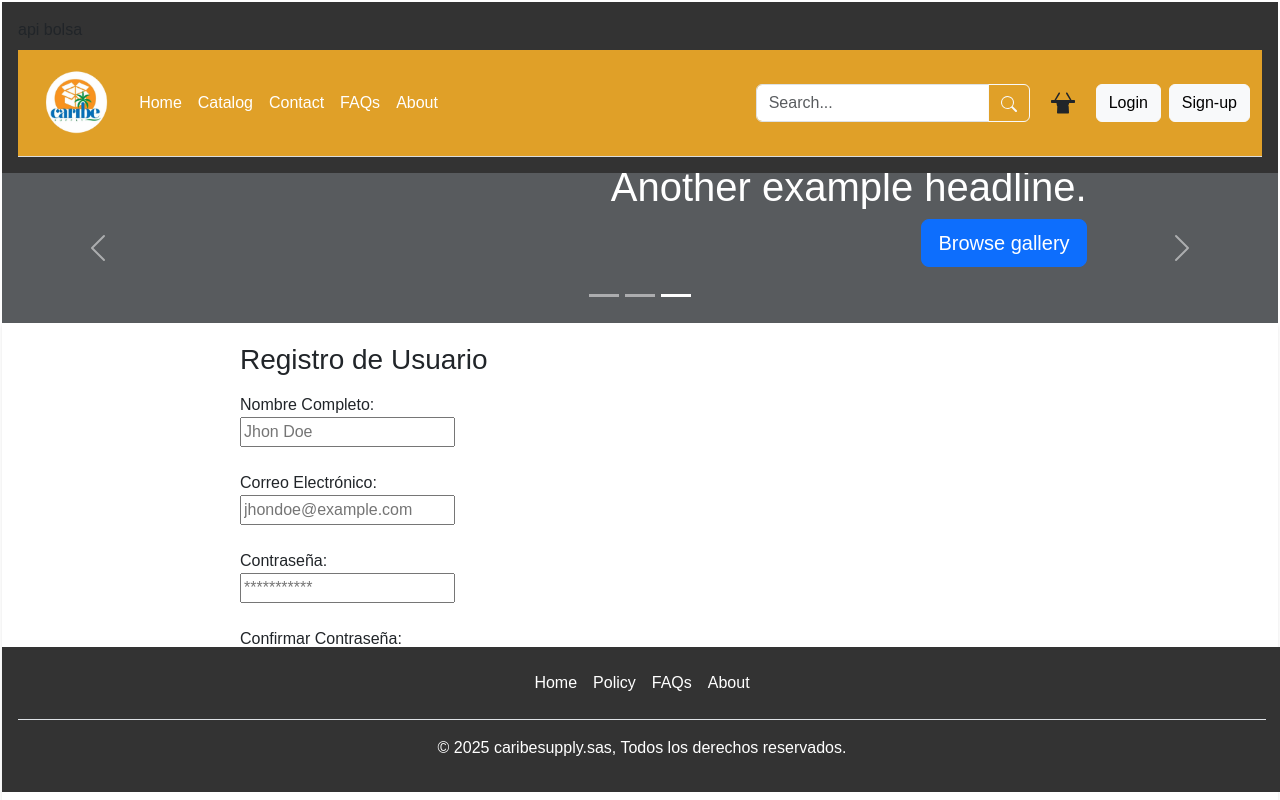
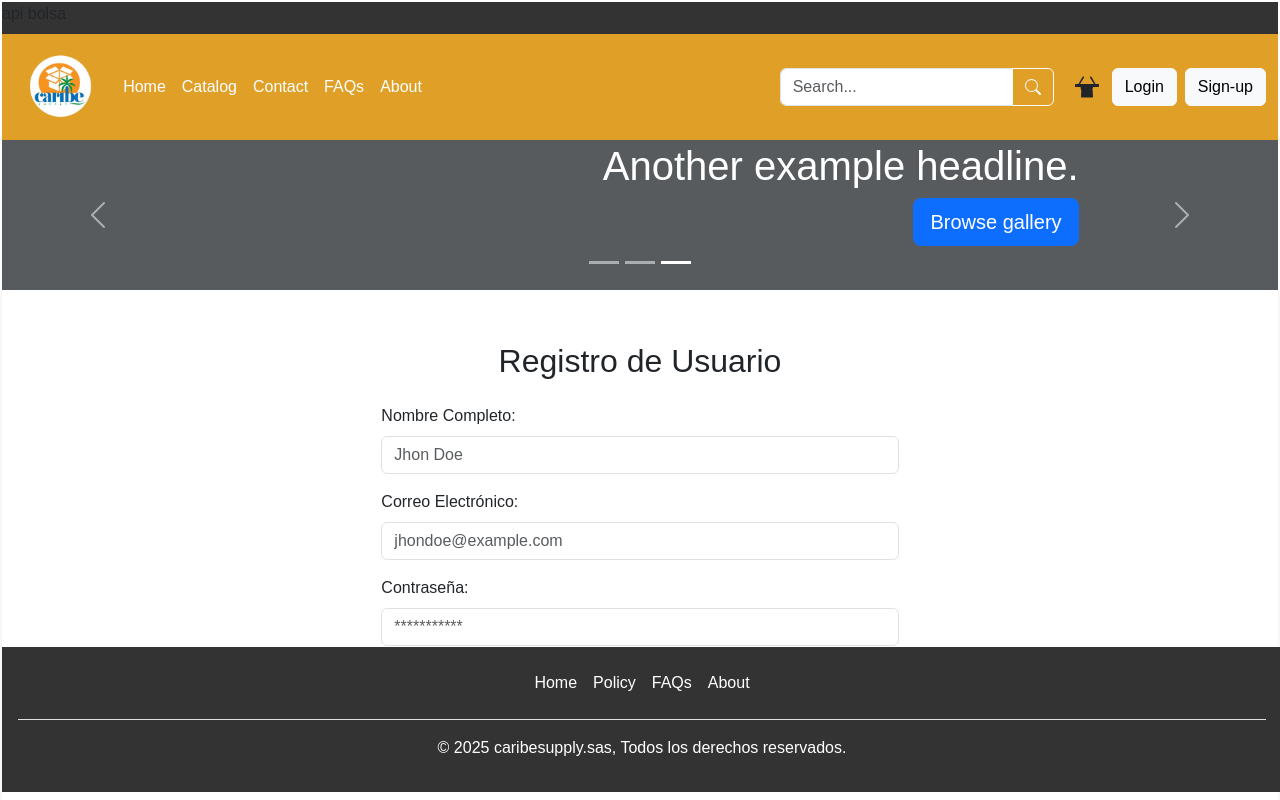
Before and after one commit to Osonigg/Caribe-Supply-SAS, a React (Create React App) app: page /register in a window 1280 px wide. Shown: the top 800 px of the page. Built offline with nearby package versions, Linux system fonts and the light colour scheme.

Commit message:
actualizando

```diff
--- a/src/App.css
+++ b/src/App.css
@@ -11,17 +11,9 @@
 }
 
 header {
-  padding: 1rem;
   width: 100%;
   top: 0;
   background-color: #333;
-  margin-bottom: 0;
-}
-
-.carousel-inner img {
-  width: 100%; /* Set width to 100% */
-  margin: auto;
-  min-height:200px;
 }
 
 .main-content {
--- a/src/components/Carousel.jsx
+++ b/src/components/Carousel.jsx
@@ -13,13 +13,13 @@ function Carousel() {
         </div>
 
         {/* imagenes para el slide */}
-        <div className="carousel-inner" role="listbox">
+        <div className="carousel-inner mt-md-0" role="listbox" height="100%">
           <div className="carousel-item">
             <svg aria-hidden="true" class="bd-placeholder-img" height="100%" preserveAspectRatio="xMidYMid slice" width="100%" xmlns="http://www.w3.org/2000/svg">
               <rect width="100%" height="100%" fill="var(--bs-secondary-color)"></rect>
             </svg>
 
-            <div className="carousel-caption text-star">
+            <div className="carousel-caption p-2 text-star mt-2">
               <h1>Example headline.</h1>
               <p><a class="btn btn-lg btn-primary" href="#">Sign up today</a></p>
             </div>
@@ -30,7 +30,7 @@ function Carousel() {
               <rect width="100%" height="100%" fill="var(--bs-secondary-color)"></rect>
             </svg>
 
-            <div class="carousel-caption">
+            <div class="carousel-caption p-2 mt-2">
               <h1>Another example headline.</h1>
               <p><a class="btn btn-lg btn-primary" href="#">Learn more</a></p>
             </div>
@@ -41,7 +41,7 @@ function Carousel() {
               <rect width="100%" height="100%" fill="var(--bs-secondary-color)"></rect>
             </svg>
 
-            <div class="carousel-caption text-end">
+            <div class="carousel-caption text-end p-2 mt-2">
               <h1>Another example headline.</h1>
               <p><a class="btn btn-lg btn-primary" href="#">Browse gallery</a></p>
             </div>
--- a/src/components/Navigation.css
+++ b/src/components/Navigation.css
@@ -1,9 +1,6 @@
-nav {
+.navbar {
   gap: 20px;
-  padding: 15px 20px;
   background: #e0a028;
-  border-bottom: 1px solid #ddd;
-  justify-content: space-between;
 }
 
 .nav-link {
@@ -19,3 +16,14 @@ nav {
 .nav-link:hover {
   box-shadow: 0 6px 12px rgba(51, 52, 53, 0.728);
 }
+
+
+@media (max-width: 600px) {
+  .navbar-toggler-icon {
+    justify-items: center;
+  }
+
+  .navbar {
+    justify-content: space-between;
+  }
+}
--- a/src/components/Navigation.jsx
+++ b/src/components/Navigation.jsx
@@ -1,10 +1,9 @@
-import logo from "./logo1.png";
+import logo from "../logo.png";
 import "./Navigation.css";
-import { Link, useLocation } from "react-router-dom";
+import { Link } from "react-router-dom";
 import { useState } from "react";
 
 function Navigation() {
-  const location = useLocation();
 
   // Inicializamos el estado con la ruta actual o el ID del enlace activo
   const [activeLink, setActiveLink] = useState("");
@@ -15,7 +14,6 @@ function Navigation() {
   const [isMenuOpen, setIsMenuOpen] = useState(false);
   const toggleMenu = () => setIsMenuOpen(!isMenuOpen);
   const [searchTerm, setSearchTerm] = useState("");
-  const [results, setResults] = useState("");
   const handleSearch = (event) => {
     event.preventDefault();
     // Aquí puedes añadir la lógica para buscar productos reales
@@ -25,7 +23,6 @@ function Navigation() {
     alert(`Buscando productos que coincidan con: ${searchTerm}`);
   };
 
-  const [itemCount, setItemCount] = useState();
 
   const handleCartClick = () => {
     // alert("Funcionalidad del carrito de compras (Checkout) prÃ³ximamente.");
@@ -34,10 +31,9 @@ function Navigation() {
   };
 
   // Aquí podrías añadir lógica para comprobar si el usuario ya está logueado
-  const isLoggedIn = false; // Simulación: cambiar a true si el usuario ha iniciado
 
   return (
-    <nav className="navbar navbar-expand-lg" aria-label="Navegación principal">
+    <nav className="navbar navbar-expand-lg col-lg-0" aria-label="Navegación principal">
       <div className="container-fluid">
         <Link
           to="/"
@@ -48,14 +44,13 @@ function Navigation() {
             src={logo}
             className="App-logo bi me-2"
             alt="logo"
-            role="img"
             aria-label="Caribe Supply Logo"
           />
         </Link>
 
         {/* BOTÓN HAMBURGUESA (Toggler) */}
         <button
-          className="navbar-toggler"
+          className="navbar-toggler me-auto py-3"
           type="button"
           onClick={toggleMenu}
           aria-controls="navbarNavCollapse"
@@ -139,7 +134,8 @@ function Navigation() {
           </ul>
         </div>
 
-        <div className="d-flex flex-column flex-lg-row align-items-lg-center gap-2 mt-2 mt-lg-0">
+        {/* contenedor barra de busqueda, carrito y autenticacion */}
+        <div className="d-flex flex-column flex-lg-row align-items-lg-left gap-2 mt-lg-0">
           {/* barra de busqueda */}
           <div className="col-12 col-md-auto justify-content-center">
             <form
@@ -176,7 +172,7 @@ function Navigation() {
           </div>
 
           {/* Botón del Carrito a la derecha -->*/}
-          <div class="d-flex gap-2">
+          <div class="d-flex me-auto">
             <button
               type="button"
               className="btn btn-secundary"
@@ -196,11 +192,11 @@ function Navigation() {
             </button>
 
             {/* autenticacion */}
-            <div className="authetication d-flex gap-2">
-              <Link href="/login" className="btn btn-light">
+            <div className="authetication d-flex me-auto gap-2">
+              <Link to="/login" className="btn btn-light">
                 Login
               </Link>
-              <Link href="/register" className="btn btn-light">
+              <Link to="/register" className="btn btn-light">
                 Sign-up
               </Link>
             </div>
--- a/src/pages/Catolog.jsx
+++ b/src/pages/Catolog.jsx
@@ -74,7 +74,7 @@ function Catalogo() {
 
       {/* contenido en pagina catalogo */}
 
-      <h1 className="catalog-title">Catálogo de Productos Caribe Supply</h1>
+      <h1 className="catalog-title p-3">Catálogo de Productos</h1>
       <div className="catalog-container">
         <div className="product-list row">
           {productsData.map((product) => (
--- a/src/pages/Login.jsx
+++ b/src/pages/Login.jsx
@@ -25,8 +25,7 @@ function Login() {
           <label class="form-check-label" for="checkDefault">Recordarme</label>
         </div>
 
-        <button class="btn btn-primary mb-3 w-50 d-block mx-auto" type="submit">Entrar</button>
-      </form>
+        <button class="btn btn-primary mb-3 d-block mx-auto" type="submit">Entrar</button>
 
       <p>
         ¿No tienes cuenta?
@@ -34,6 +33,7 @@ function Login() {
           Registrate aqui
         </Link>
       </p>
+      </form>
     </div></main>
   );
 }
--- a/src/pages/Register.jsx
+++ b/src/pages/Register.jsx
@@ -6,44 +6,83 @@ function Register() {
   const location = useLocation();
 
   return (
-    <main><div className="auth-container w-60 m-auto">
-      <form>
-        <h2 class="h3 mb-3 fw-normal">Registro de Usuario</h2>
+    <main>
+      <div className="auth-container d-flex justify-content-center py-4 vh-100">
+        <form className="col-8 p-2 rounded">
+          <h2 className="mb-4 fw-normal text-center">Registro de Usuario</h2>
 
+          {/* Grupo de formulario para Nombre Completo */}
+          <div className="mb-3">
+            <label htmlFor="fullName" className="form-label">
+              Nombre Completo:
+            </label>
+            <input
+              type="text"
+              id="fullName"
+              className="form-control"
+              placeholder="Jhon Doe"
+            />
+          </div>
 
-        <label>Nombre Completo:</label>
-        <br />
-        <input type="text" placeholder="Jhon Doe" />
-        <br />
-        <br />
+          {/* Grupo de formulario para Correo Electrónico */}
+          <div className="mb-3">
+            <label htmlFor="email" className="form-label">
+              Correo Electrónico:
+            </label>
+            <input
+              type="email"
+              id="email"
+              className="form-control"
+              placeholder="jhondoe@example.com"
+            />
+          </div>
 
-        <label>Correo Electrónico:</label>
-        <br />
-        <input type="email" placeholder="jhondoe@example.com" />
-        <br />
-        <br />
+          {/* Grupo de formulario para Contraseña */}
+          <div className="mb-3">
+            <label htmlFor="password" className="form-label">
+              Contraseña:
+            </label>
+            <input
+              type="password"
+              id="password"
+              className="form-control"
+              placeholder="***********"
+            />
+          </div>
 
-        <label>Contraseña:</label>
-        <br />
-        <input type="password" placeholder="***********" />
-        <br />
-        <br />
+          {/* Grupo de formulario para Confirmar Contraseña */}
+          <div className="mb-3">
+            <label htmlFor="confirmPassword" className="form-label">
+              Confirmar Contraseña:
+            </label>
+            <input
+              type="password"
+              id="confirmPassword"
+              className="form-control"
+              placeholder="***********"
+            />
+          </div>
 
-        <label>Confirmar Contraseña:</label>
-        <br />
-        <input type="password" placeholder="***********" />
-        <br />
-        <br />
+          <button className="btn btn-primary mb-3 d-block mx-auto" type="submit">
+            Registrar
+          </button>
 
-       <button class="btn btn-primary mb-3 w-80 py-2" type="submit">Entrar</button>
-      </form>
-      <p>
-        ¿Ya tienes cuenta?
-        <Link to="/login" className={location.pathname === "/login"}>
-          Inicia Sesión
-        </Link>
-      </p>
-    </div></main>
+          {/* Párrafo con enlace centrado */}
+          <p className="text-center">
+            ¿Ya tienes cuenta?
+            {/* Asumiendo que Link es de react-router-dom */}
+            <Link
+              to="/login"
+              className={`ms-1 ${
+                location.pathname === "/login" ? "active-link" : ""
+              }`}
+            >
+              Inicia Sesión
+            </Link>
+          </p>
+        </form>
+      </div>
+    </main>
   );
 }
 
```
Also changed, not shown: src/components/logo1.png (deleted).
